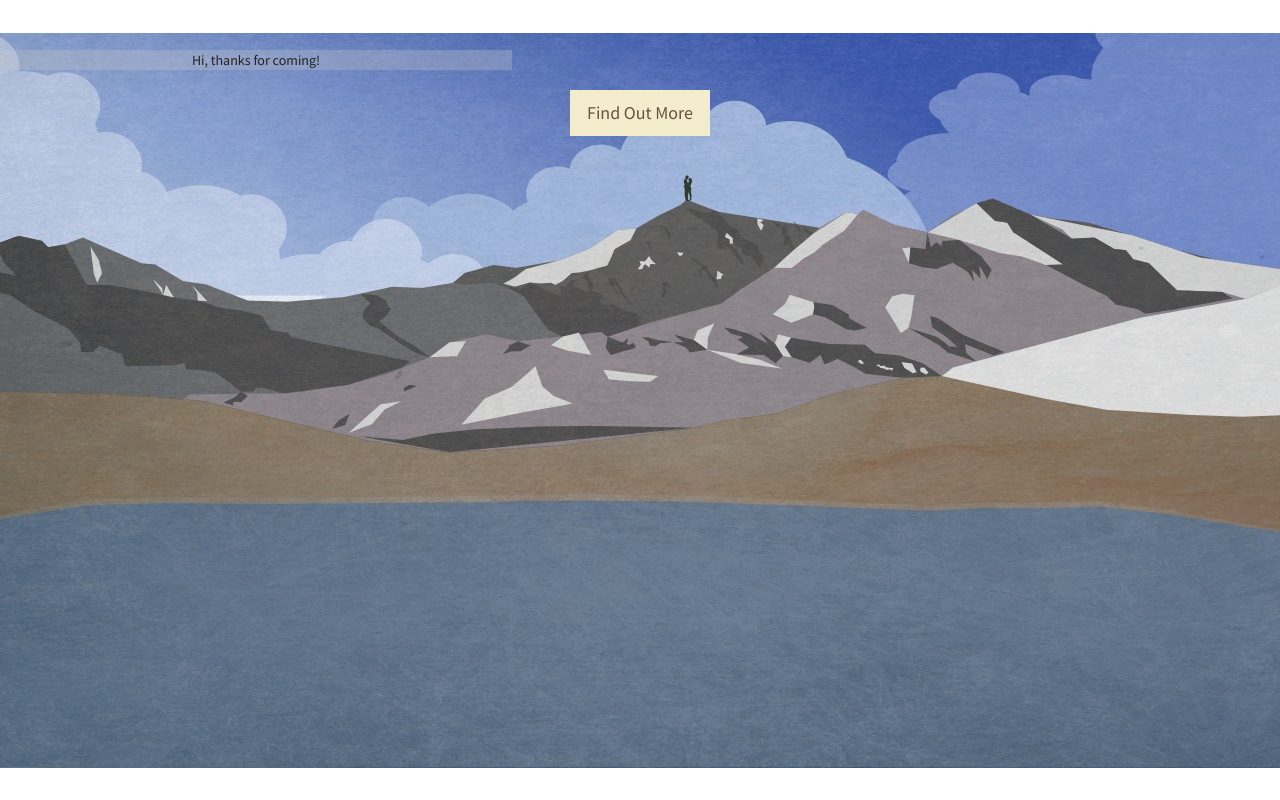
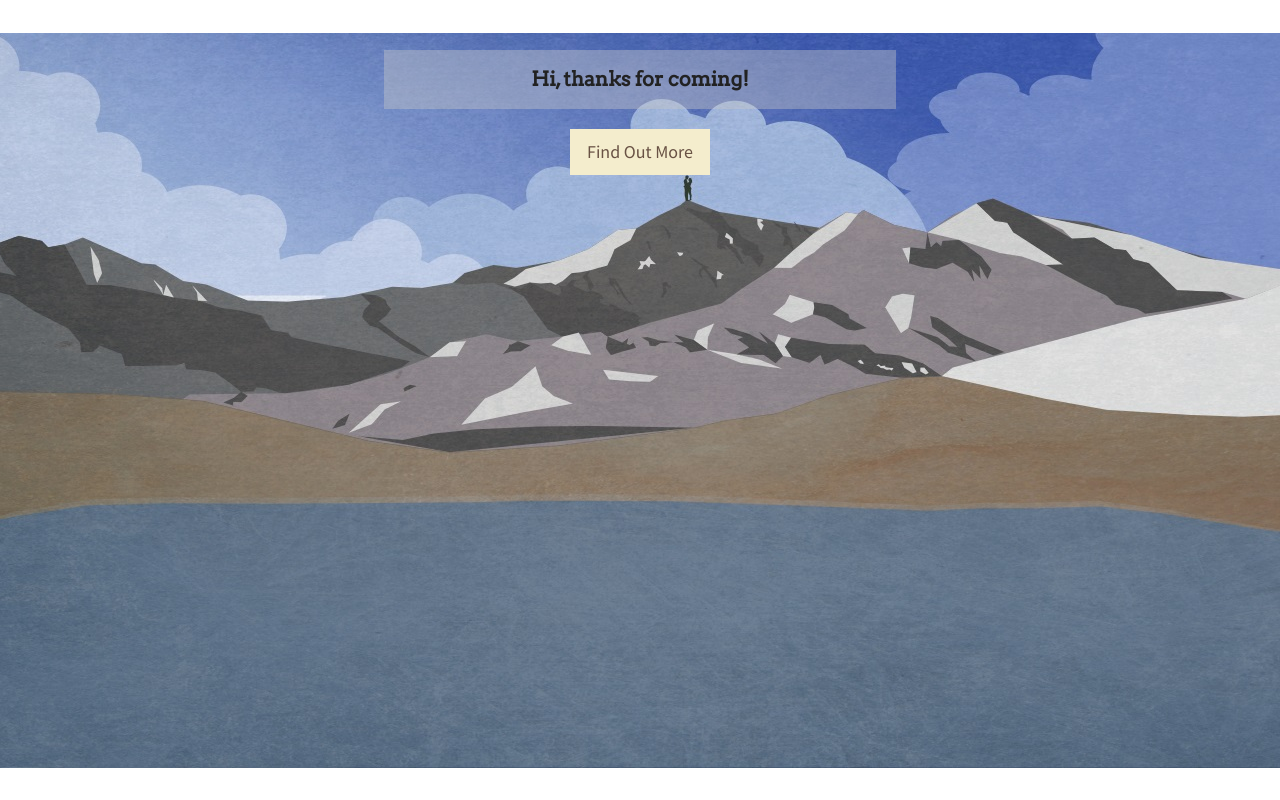
Before and after one commit to thechrisps/weds, a PHP site: page /invite.html in a window 1280 px wide. Run offline with PHP 8.4, Linux system fonts and the light colour scheme.

Commit message:
Updating invite styling

```diff
--- a/views/css/candh.css
+++ b/views/css/candh.css
@@ -1,7 +1,7 @@
 h1 {font-family: 'Bad Script', cursive; font-size:30px;}
 
 @media only screen and (min-width: 768px) {
-    #contentBox { width: 40%; }
+    #contentBox { width: 40%; margin: auto; }
     #stdlarge img { width: 502px; height:337px;}
 }
 
@@ -15,8 +15,11 @@ h1 {font-family: 'Bad Script', cursive; font-size:30px;}
 .header {background: url(../img/web1920.jpg) no-repeat center center scroll;}
 
 #contentBox {
-    background-color: rgba(200,200,200,0.3);
-    font-size:14px;
+    padding: 15px;
+    background-color: rgba(200,200,200,0.4);
+    font-family: 'Arvo', serif;
+    font-size: 20px;
+    font-weight: bold;
     color: #222;
 }
 
--- a/views/invite.html
+++ b/views/invite.html
@@ -23,6 +23,7 @@
     <link href="font-awesome/css/font-awesome.min.css" rel="stylesheet" type="text/css">
     <link href="https://fonts.googleapis.com/css?family=Source+Sans+Pro:300,400,700,300italic,400italic,700italic" rel="stylesheet" type="text/css">
     <link href="https://fonts.googleapis.com/css?family=Bad+Script" rel="stylesheet">
+    <link href="https://fonts.googleapis.com/css?family=Arvo" rel="stylesheet">
 
     <!-- HTML5 Shim and Respond.js IE8 support of HTML5 elements and media queries -->
     <!-- WARNING: Respond.js doesn't work if you view the page via file:// -->
```
